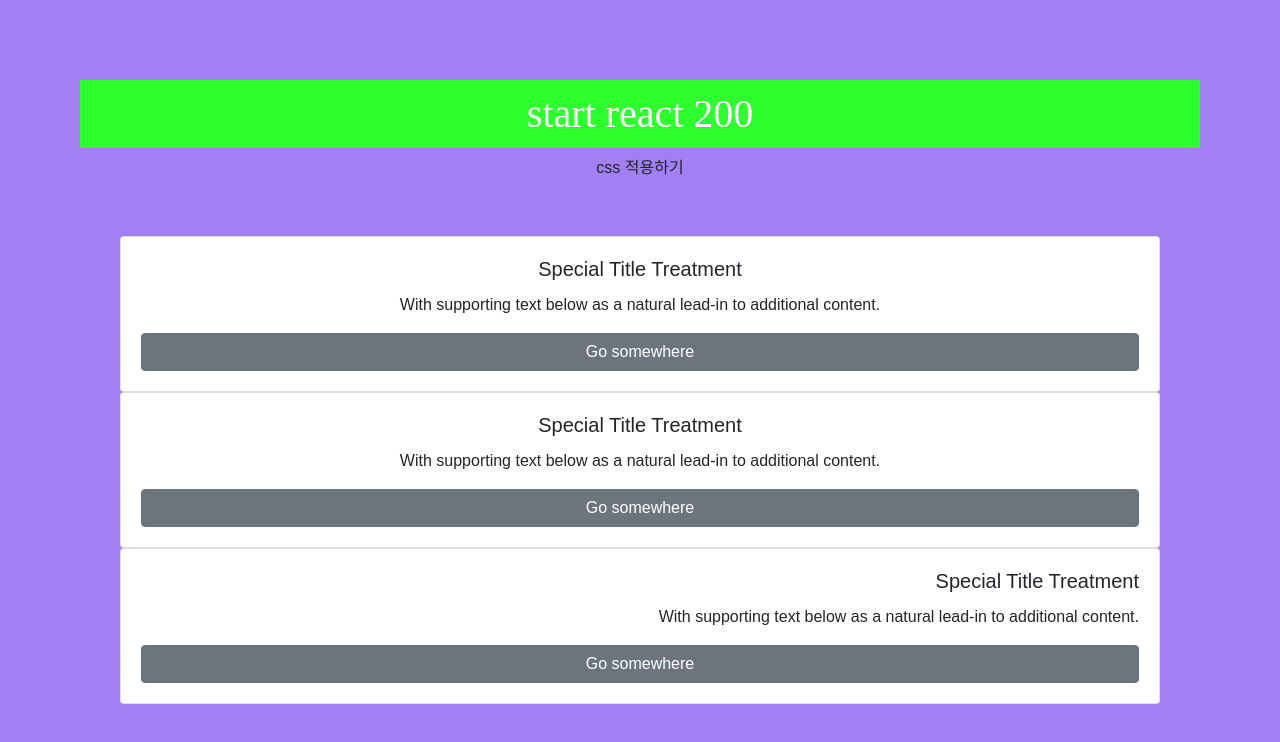
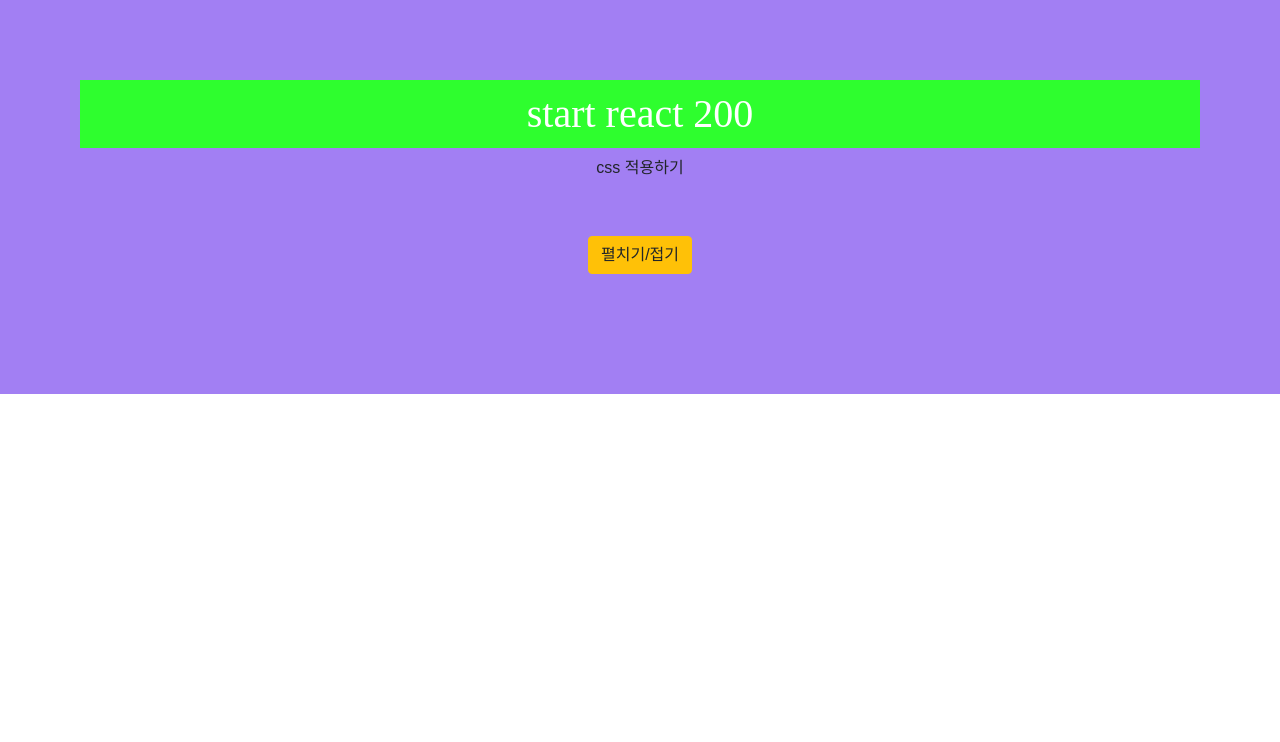
Before and after one commit to unow30/react200, a React (Create React App) app: page / in a window 1280 px wide. Shown: the top 742 px of the page. Built offline with nearby package versions, Linux system fonts and the light colour scheme.

Commit message:
R042_ReactstrapCollapse R042_ReactstrapCollapse

```diff
--- a/src/App.js
+++ b/src/App.js
@@ -1,8 +1,6 @@
 import React from "react";
-import ReactstrapButtonGroup from "./reactstrap/R038_ReactstrapButtonGroup";
-import ReactstrapCard from "./reactstrap/R040_ReactstrapCard";
+import ReactstrapCollapse from "./reactstrap/R042_ReactstrapCollapse";
 import "./styles.css";
-
 import "bootstrap/dist/css/bootstrap.css";
 
 export default function App() {
@@ -10,8 +8,7 @@ export default function App() {
     <div className="App">
       <h1>start react 200</h1>
       <p>css 적용하기</p>
-      {/* <ReactstrapButtonGroup /> */}
-      <ReactstrapCard />
+      <ReactstrapCollapse />
     </div>
   );
 }
--- /dev/null
+++ b/src/reactstrap/R042_ReactstrapCollapse.js
@@ -0,0 +1,21 @@
+import React, { Component } from "react";
+import { UncontrolledCollapse, Button, CardBody, Card } from "reactstrap";
+
+class R042_ReactstrapCollapse extends Component {
+  render() {
+    return (
+      <div>
+        <Button color="warning" id="toggle">
+          펼치기/접기
+        </Button>
+        <UncontrolledCollapse toggler="#toggle">
+          <Card>
+            <CardBody>React200</CardBody>
+          </Card>
+        </UncontrolledCollapse>
+      </div>
+    );
+  }
+}
+
+export default R042_ReactstrapCollapse;
```
